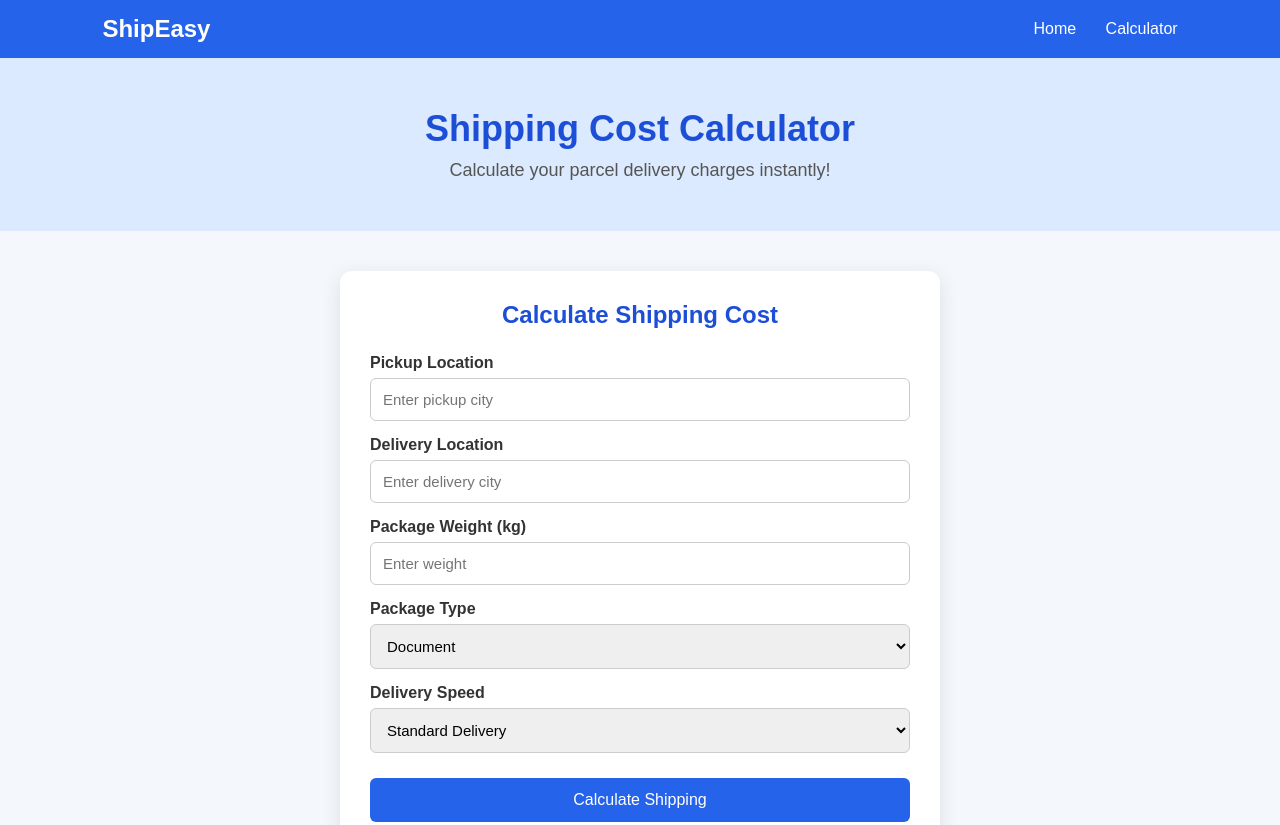
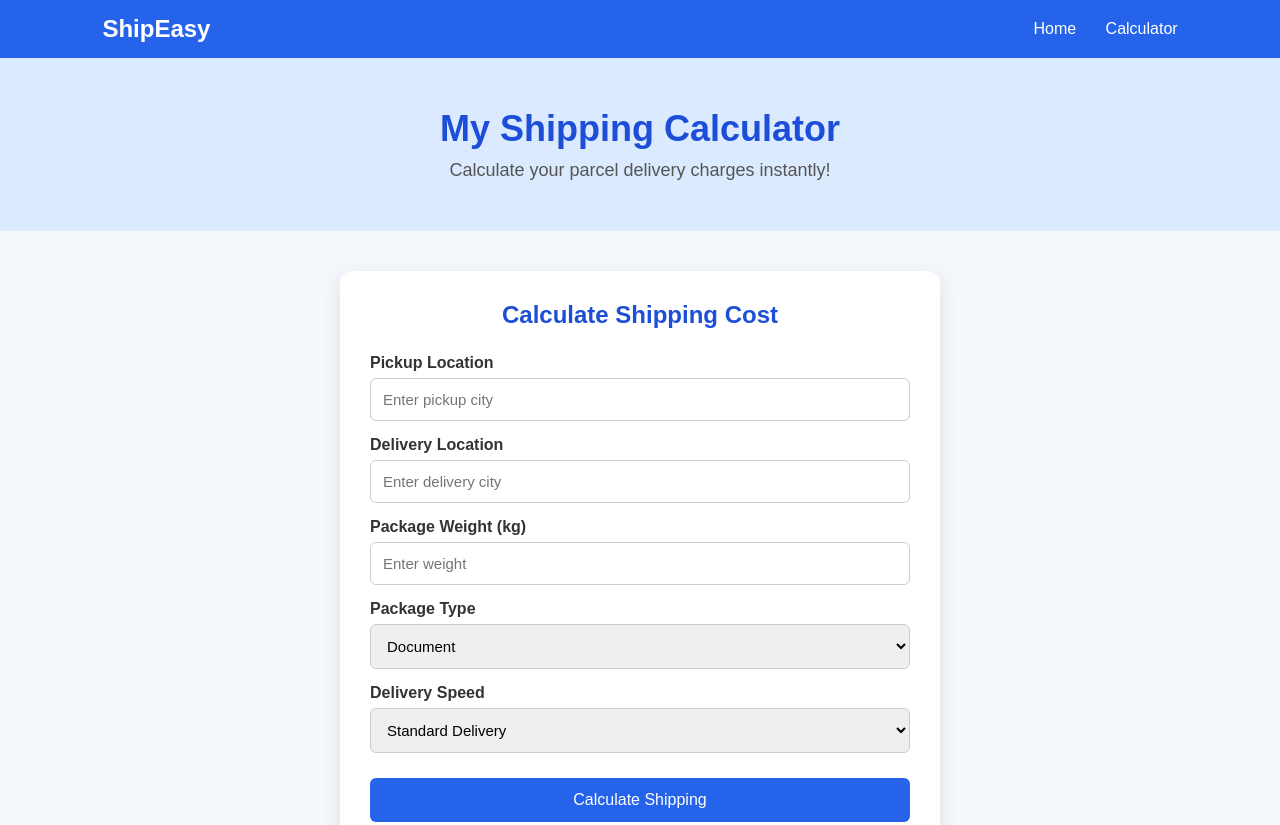
Before and after one commit to dee371/Shipping-Calculator, a plain HTML site: page index.html in a window 1280 px wide. Shown: the top 825 px of the page. Drawn offline with Linux system fonts and the light colour scheme.

Commit message:
Update shipping calculator

```diff
--- a/index.html
+++ b/index.html
@@ -18,7 +18,7 @@
     </nav>
 
     <section class="hero">
-        <h1>Shipping Cost Calculator</h1>
+        <h1> My Shipping  Calculator</h1>
         <p>Calculate your parcel delivery charges instantly!</p>
     </section>
 
```
